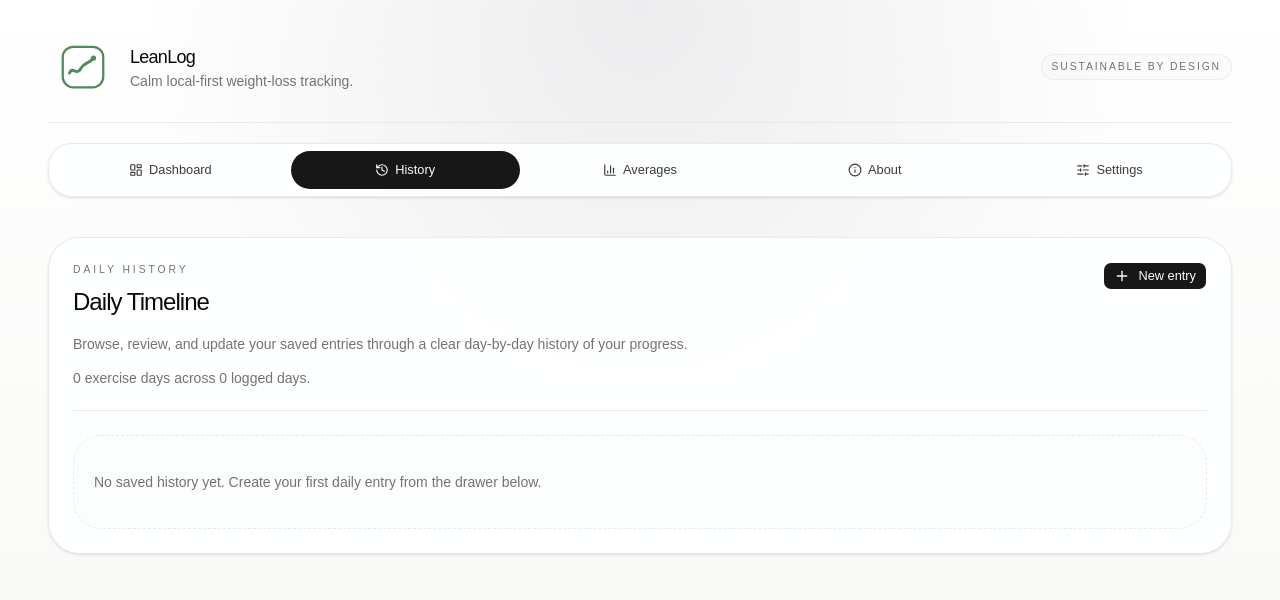
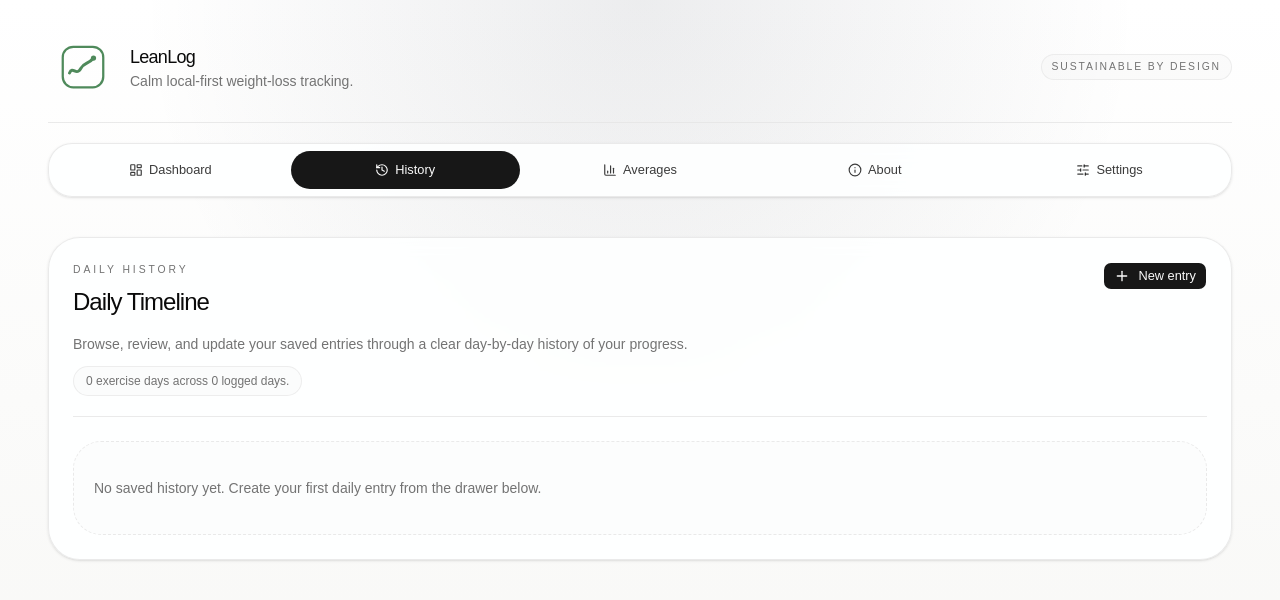
Before and after one commit to lumachroma/leanlog, a React (Vite) app: page / in a window 1280 px wide. Both pictures are taken after a click on the button "History". Shown: the top 600 px of the page. Built offline with nearby package versions, Linux system fonts and the light colour scheme.

Commit message:
style: enhance exercise history summary presentation in DailyHistoryPage

```diff
--- a/src/components/app/DailyHistoryPage.jsx
+++ b/src/components/app/DailyHistoryPage.jsx
@@ -402,8 +402,10 @@ function DailyHistoryPage({
             Browse, review, and update your saved entries through a clear
             day-by-day history of your progress.
           </p>
-          <p className="mt-2 text-sm leading-6 text-muted-foreground">
-            {exerciseHistorySummary}
+          <p className="mt-2">
+            <span className="inline-flex max-w-full rounded-full border border-border/70 bg-muted/35 px-2.5 py-1 text-[0.7rem] font-medium leading-5 text-muted-foreground sm:px-3 sm:text-xs">
+              {exerciseHistorySummary}
+            </span>
           </p>
         </div>
 
```
